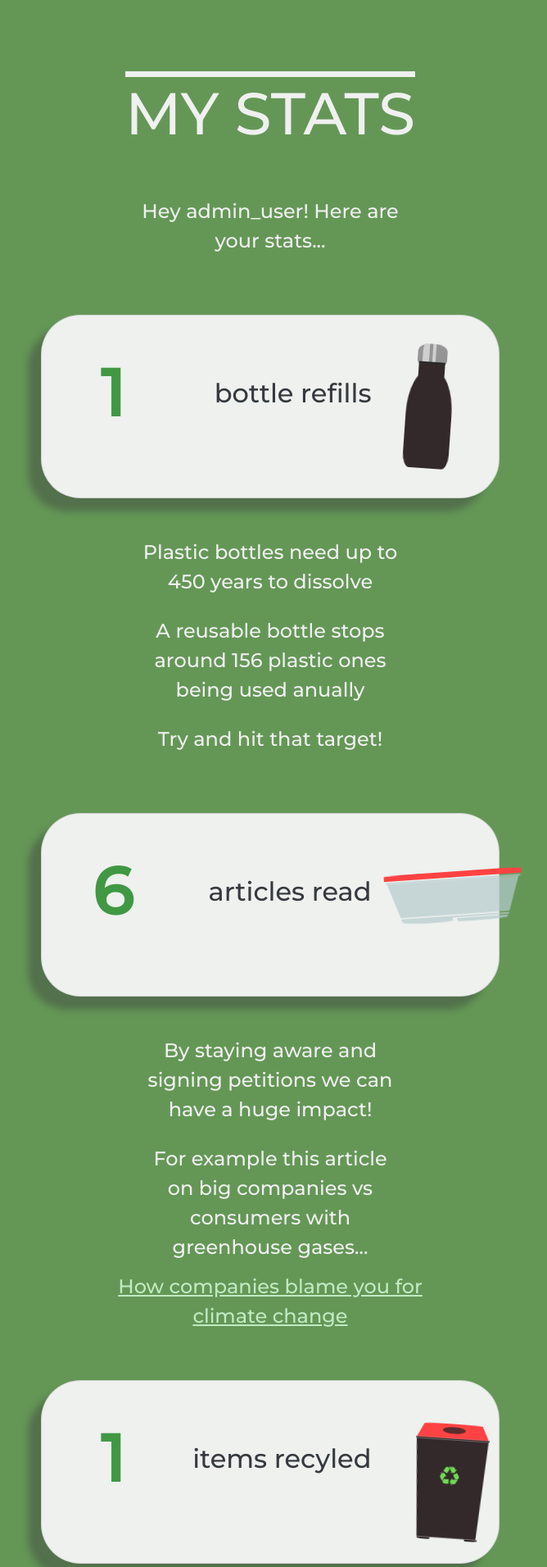
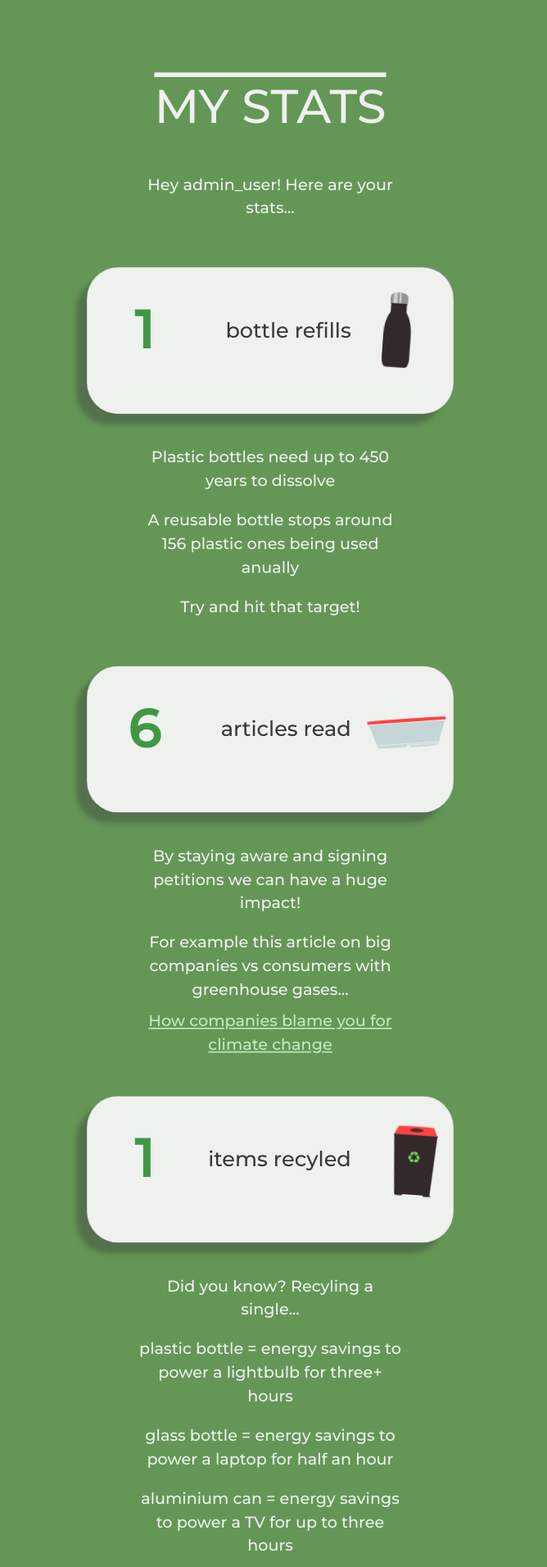
Before and after one commit to Jessie-McColm/ClimateCare, a Django app: page /climate/my_stats in a window 1280 px wide. Shown: the part 56-1968 px from the top of the page at 82% size, without its empty margins (310-978 px from the left). Run offline with Django 4.2, Linux system fonts and the light colour scheme; a user stored in the database is signed in; data comes from the database, SQL or seed files in the repository; some libraries are stand-ins or nearby versions.

Commit message:
Change stat page scaling

```diff
--- a/creature_care/climate/static/my_stats.css
+++ b/creature_care/climate/static/my_stats.css
@@ -2,6 +2,11 @@
 
 *{
     font-family: "Montserrat", sans-serif;
+}
+
+.container-fluid{
+    transform: scale(0.8);
+    margin-top: -35vh;
 }
 
 /* Fredoka One for numbers??*/
@@ -40,7 +45,7 @@
     position: relative;
 
     width: 20em;
-    max-width: 70vw;
+    max-width: 100%;
     margin: auto;
 
     padding: 1em;
@@ -61,7 +66,7 @@ p{
 
     padding: 0.5em;
     width: 18vw;
-    width: 80%;
+    width: 100%;
 
 }
 
@@ -124,9 +128,9 @@ p{
 }
 
 .tupperware{
-    transform: scale(0.7);
+    transform: scale(0.5);
     /*left temp fix defo change */
-    left: -1em;
+    left: -2em;
     top: 0.5em;
 
     animation: tupper_move 3s infinite linear;
@@ -135,19 +139,19 @@ p{
 }
 
 .waterbottle{
-    transform: scale(0.4);
+    transform: scale(0.3);
     /*top temp fix defo change */
-    top: -8em;
+    top: -9em;
     left: 0em;
 
     animation: bottle_move 3s infinite linear;
 }
 
 .recycling-bin{
-    transform: scale(0.4);
+    transform: scale(0.3);
 
     left: -1em;
-    top: -6.5em;
+    top: -8em;
 
     animation: bin_move 3s infinite linear;
 
```
Also changed, not shown: other parts of creature_care/climate/static/my_stats.css (+12 -11 lines), creature_care/climate/static/friends.css (+4 -5 lines).
